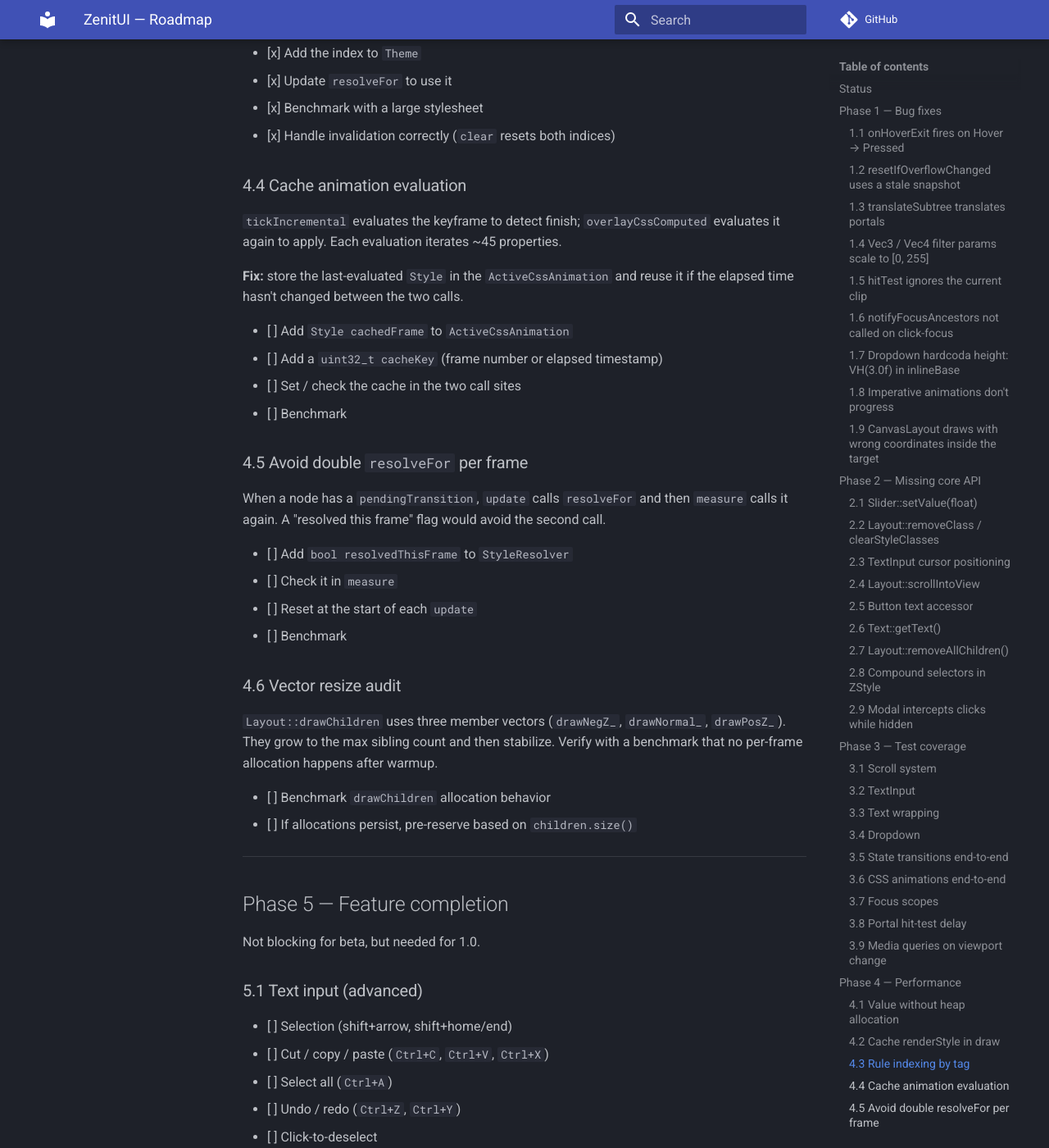
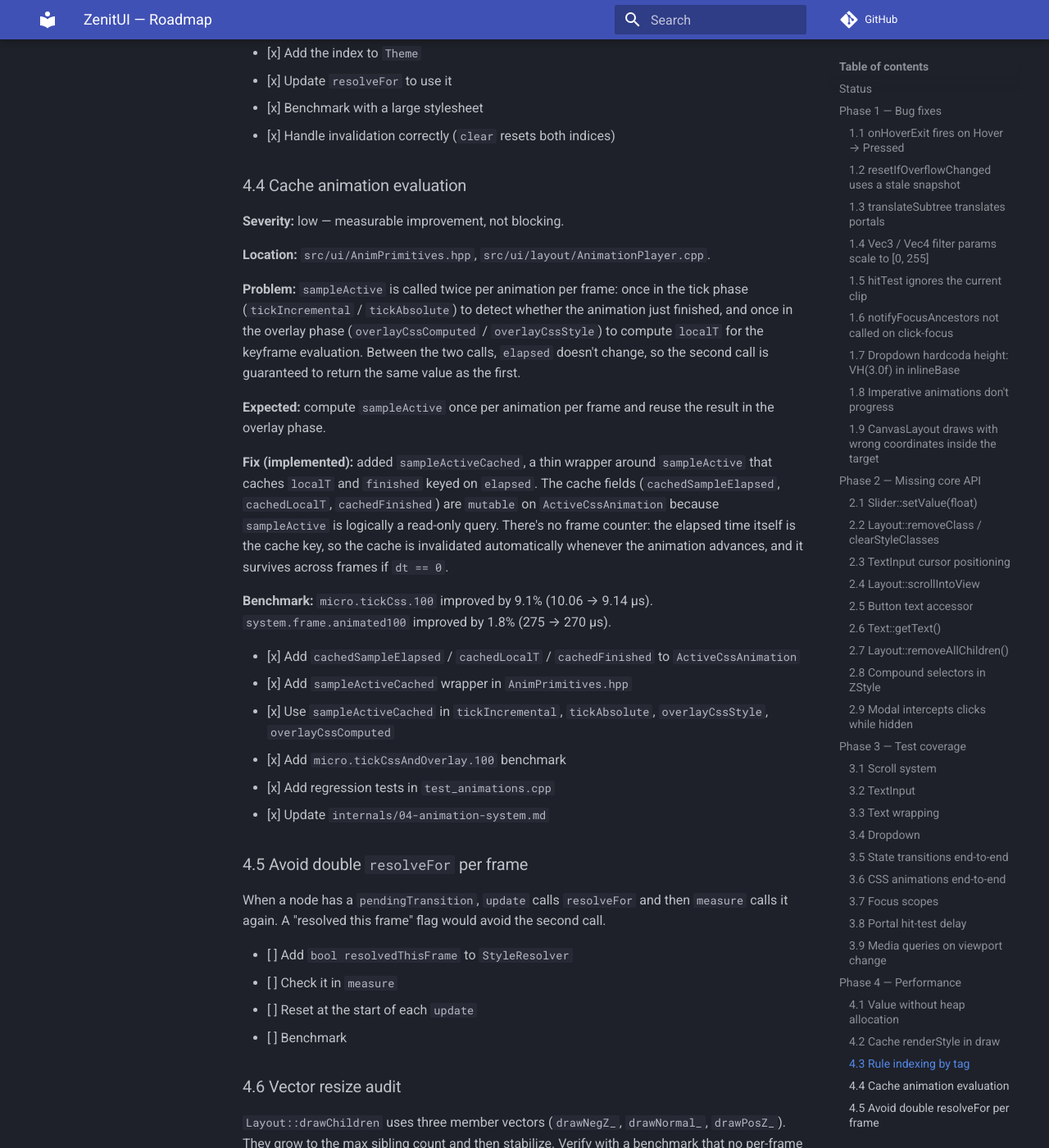
Before and after one commit to zLouis043/ZenitUI, an MkDocs documentation site: the page built from docs/ROADMAP.md, in a window 1280 px wide and 1400 px high, scrolled down 14835 px. Shown: the whole window at 82% size. Built offline with MkDocs 1.6.1 and Material for MkDocs 9.7.7, drawn with Linux system fonts in a browser that asks for light colours; comment, search, counter and statistics services are not loaded.

Commit message:
Completed 4.4 of the ROADMAP.md, added another benchmark and test and updated docs

```diff
--- a/docs/ROADMAP.md
+++ b/docs/ROADMAP.md
@@ -666,17 +666,38 @@ the matching cost.
 
 ### 4.4 Cache animation evaluation
 
-`tickIncremental` evaluates the keyframe to detect finish;
-`overlayCssComputed` evaluates it again to apply. Each evaluation
-iterates ~45 properties.
+**Severity:** low — measurable improvement, not blocking.
 
-**Fix:** store the last-evaluated `Style` in the `ActiveCssAnimation`
-and reuse it if the elapsed time hasn't changed between the two calls.
+**Location:** `src/ui/AnimPrimitives.hpp`, `src/ui/layout/AnimationPlayer.cpp`.
 
-- [ ] Add `Style cachedFrame` to `ActiveCssAnimation`
-- [ ] Add a `uint32_t cacheKey` (frame number or elapsed timestamp)
-- [ ] Set / check the cache in the two call sites
-- [ ] Benchmark
+**Problem:** `sampleActive` is called twice per animation per frame:
+once in the tick phase (`tickIncremental` / `tickAbsolute`) to detect
+whether the animation just finished, and once in the overlay phase
+(`overlayCssComputed` / `overlayCssStyle`) to compute `localT` for the
+keyframe evaluation. Between the two calls, `elapsed` doesn't change,
+so the second call is guaranteed to return the same value as the first.
+
+**Expected:** compute `sampleActive` once per animation per frame and
+reuse the result in the overlay phase.
+
+**Fix (implemented):** added `sampleActiveCached`, a thin wrapper around
+`sampleActive` that caches `localT` and `finished` keyed on `elapsed`.
+The cache fields (`cachedSampleElapsed`, `cachedLocalT`, `cachedFinished`)
+are `mutable` on `ActiveCssAnimation` because `sampleActive` is logically
+a read-only query. There's no frame counter: the elapsed time itself is
+the cache key, so the cache is invalidated automatically whenever the
+animation advances, and it survives across frames if `dt == 0`.
+
+**Benchmark:** `micro.tickCss.100` improved by 9.1% (10.06 → 9.14 µs).
+`system.frame.animated100` improved by 1.8% (275 → 270 µs).
+
+- [x] Add `cachedSampleElapsed` / `cachedLocalT` / `cachedFinished` to `ActiveCssAnimation`
+- [x] Add `sampleActiveCached` wrapper in `AnimPrimitives.hpp`
+- [x] Use `sampleActiveCached` in `tickIncremental`, `tickAbsolute`,
+      `overlayCssStyle`, `overlayCssComputed`
+- [x] Add `micro.tickCssAndOverlay.100` benchmark
+- [x] Add regression tests in `test_animations.cpp`
+- [x] Update `internals/04-animation-system.md`
 
 ### 4.5 Avoid double `resolveFor` per frame
 
```
Also changed, not shown: docs/internals/04-animation-system.md (+46 -0 lines), 4 other files.
